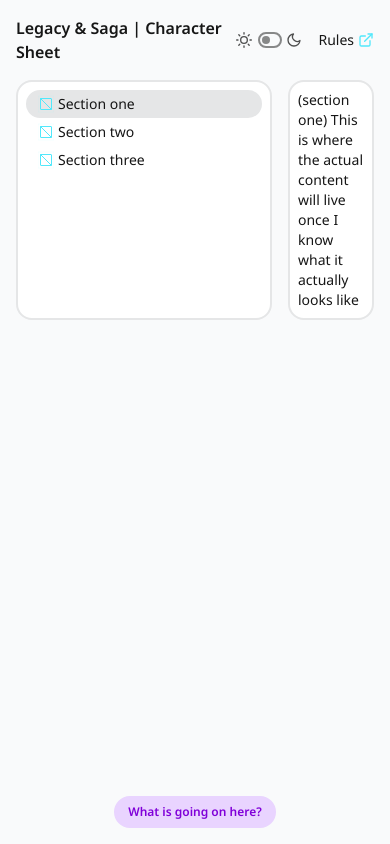
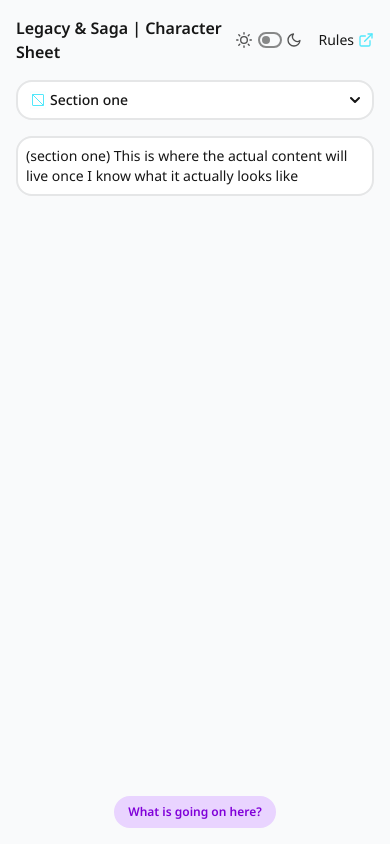
Before and after one commit to heathervv/saga-character-sheet, a React (Vite) app: page / in a window 390 px wide. Built offline with nearby package versions, Linux system fonts and the light colour scheme.

Commit message:
feat: its responsive now

```diff
--- a/src/App.tsx
+++ b/src/App.tsx
@@ -11,7 +11,7 @@ const App = () => {
       <ContentManagerProvider>
         <main className="bg-base-200 h-screen p-4">
           <Header />
-          <div className="flex gap-4">
+          <div className="flex flex-col lg:flex-row gap-4">
             <Sidebar />
             <Content className="flex-1" />
           </div>
--- /dev/null
+++ b/src/assets/images/icon-arrow.tsx
@@ -0,0 +1,7 @@
+const IconArrow = ({ className }: { className?: string }) => (
+    <svg className={className} aria-hidden="true" xmlns="http://www.w3.org/2000/svg" fill="none" viewBox="0 0 10 6">
+        <path stroke="currentColor" strokeLinecap="round" strokeLinejoin="round" strokeWidth="2" d="m1 1 4 4 4-4" />
+    </svg>
+)
+
+export default IconArrow
--- a/src/components/Sidebar.tsx
+++ b/src/components/Sidebar.tsx
@@ -1,8 +1,9 @@
 import { useContentManagerContext } from '../contexts/ContentManager/ContentManager'
-import { SECTIONS, section_titles } from '../data/sections'
-import IconPlaceholder from '../assets/images/icon-placeholder'
+import { SECTIONS, section_titles, section_icons } from '../data/sections'
 
 import Card from './Card'
+import IconArrow from '../assets/images/icon-arrow'
+import { useState } from 'react'
 
 type ItemProps = {
     section: SECTIONS,
@@ -11,37 +12,66 @@ type ItemProps = {
     handleClick: (value: SECTIONS) => void
 }
 
-const Item = ({ section, copy, isActive, handleClick }: ItemProps) => (
+const Item = ({ section, copy, isActive, handleClick }: ItemProps) => {
+    const Icon = section_icons[section]
+
+    return (
         <li className="flex flex-1">
             <button
                 className={`flex flex-1 pt-1 pb-1 pl-3 pr-3 cursor-pointer rounded-full text-left text-sm hover:bg-base-300 ${isActive && 'bg-base-300'}`}
                 onClick={() => handleClick(section)}>
-            <IconPlaceholder className="pr-1 w-5 h-5 text-info" />
+                <Icon className="pr-1 w-5 h-5 text-info" />
                 {copy}
             </button>
         </li>
     )
+}
 
 const Sidebar = () => {
     const { activeSection, setActiveSection } = useContentManagerContext()
+    const [dropdownIsOpen, setDropdownIsOpen] = useState<boolean>(false)
 
-    const onClick = (section: SECTIONS) => {
+    const Icon = section_icons[activeSection as SECTIONS]
+
+    const onDropdownClick = () => {
+        setDropdownIsOpen(!dropdownIsOpen)
+    }
+
+    const onSectionClick = (section: SECTIONS) => {
         setActiveSection?.(section)
+        setDropdownIsOpen(false)
     }
 
     return (
-        <Card className="w-3xs">
-            <ul className="flex flex-col">
+        <Card className="lg:w-3xs">
+            <>
+                <button
+                    id="dropdownBtn"
+                    className="cursor-pointer lg:hidden font-medium rounded-lg text-sm px-1 flex items-center"
+                    type="button"
+                    onClick={onDropdownClick}
+                >
+                    <span className="flex flex-1 text-left">
+                        <Icon className="pr-1 w-5 h-5 text-info" />
+                        {section_titles[activeSection as SECTIONS]}
+                    </span>
+                    <IconArrow className={`w-2.5 h-2.5 ms-3 ${dropdownIsOpen ? 'rotate-180' : ''}`} />
+                </button>
+                <hr className={`my-2 border-base-content/10 lg:hidden ${!dropdownIsOpen ? 'hidden' : ''}`} />
+                <div id="dropdown" className={`${!dropdownIsOpen ? 'hidden' : ''} lg:block`}>
+                    <ul className="flex flex-col gap-y-2" aria-labelledby="dropdownBtn">
                         {Object.entries(section_titles).map(([key, value]) => (
                             <Item
                                 key={key}
                                 section={key as SECTIONS}
                                 copy={value}
                                 isActive={activeSection === key}
-                        handleClick={onClick}
+                                handleClick={onSectionClick}
                             />
                         ))}
                     </ul>
+                </div>
+            </>
         </Card>
     )
 }
--- a/src/components/faq.tsx
+++ b/src/components/faq.tsx
@@ -66,7 +66,7 @@ const FAQ = ({
                                             me (<span className="italic">@heathervv</span>) or email me (
                                             <span className="italic">heathervandervecht@gmail.com</span>).
                                         </p>
-                                        <hr className="mt-4 border-base-content" />
+                                        <hr className="mt-4 border-base-content/10" />
                                         <h2 className="text-sm font-semibold pt-4 pb-1">
                                             How it works
                                         </h2>
--- a/src/data/sections.ts
+++ b/src/data/sections.ts
@@ -1,6 +1,7 @@
 import SectionOne from "../components/sections/SectionOne"
 import SectionTwo from "../components/sections/SectionTwo"
 import SectionThree from "../components/sections/SectionThree"
+import IconPlaceholder from "../assets/images/icon-placeholder"
 
 export enum SECTIONS {
     SECTION_ONE = 'section_one',
@@ -14,6 +15,12 @@ export const section_titles = {
     [SECTIONS.SECTION_THREE]: "Section three",
 }
 
+export const section_icons = {
+    [SECTIONS.SECTION_ONE]: IconPlaceholder,
+    [SECTIONS.SECTION_TWO]: IconPlaceholder,
+    [SECTIONS.SECTION_THREE]: IconPlaceholder,
+}
+
 export const section_components = {
     [SECTIONS.SECTION_ONE]: SectionOne,
     [SECTIONS.SECTION_TWO]: SectionTwo,
```
Lines whose indentation alone changed are shown as unchanged.
